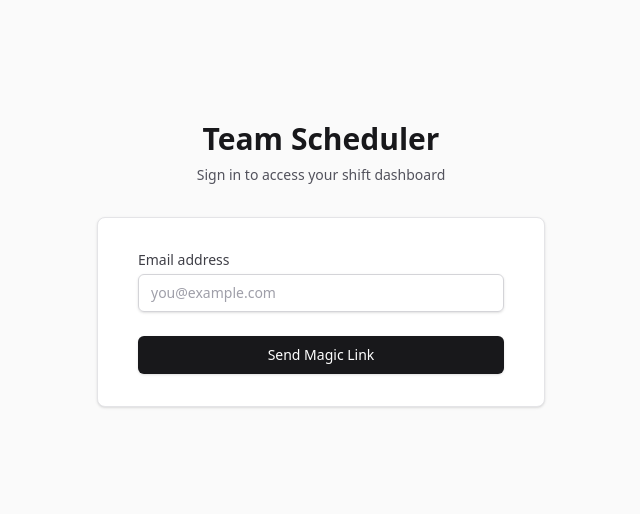
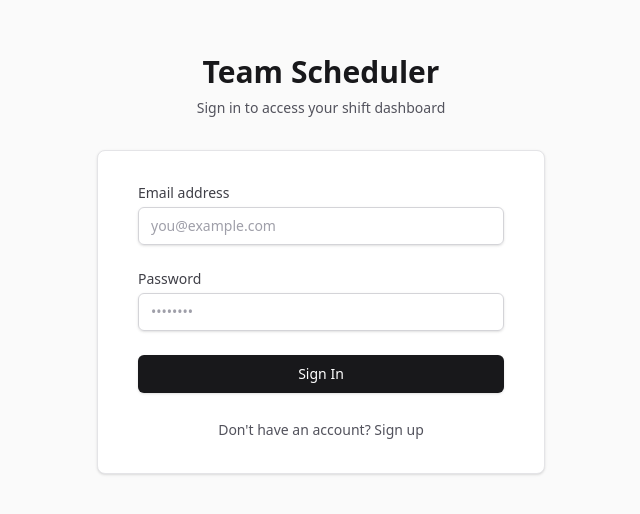
Before and after one commit to xianyuyitiao79-png/team-scheduler, a React (Vite) app: page /login in a window 1280 px wide. Shown: the part 148-662 px from the top of the page, without its empty margins (319-959 px from the left). Built offline with nearby package versions, Linux system fonts and the light colour scheme; no server answers.

Commit message:
feat: add password login support

```diff
--- a/src/features/auth/AuthContext.tsx
+++ b/src/features/auth/AuthContext.tsx
@@ -9,7 +9,8 @@ interface AuthContextType {
   profile: Profile | null;
   loading: boolean;
   signOut: () => Promise<void>;
-  signInWithEmail: (email: string) => Promise<{ error: any }>;
+  signInWithEmail: (email: string, password?: string) => Promise<{ error: any }>;
+  signUp: (email: string, password?: string) => Promise<{ error: any }>;
 }
 
 const AuthContext = createContext<AuthContextType>({
@@ -19,6 +20,7 @@ const AuthContext = createContext<AuthContextType>({
   loading: true,
   signOut: async () => {},
   signInWithEmail: async () => ({ error: null }),
+  signUp: async () => ({ error: null }),
 });
 
 export const useAuth = () => useContext(AuthContext);
@@ -84,10 +86,17 @@ export function AuthProvider({ children }: { children: React.ReactNode }) {
     setSession(null);
   };
 
-  const signInWithEmail = async (email: string) => {
-    // Magic link login as requested "Supabase Email Login"
-    // Usually "Email Login" means Magic Link or Password.
-    // Simple & Secure -> Magic Link.
+  const signInWithEmail = async (email: string, password?: string) => {
+    // If password provided, use password login
+    if (password) {
+      const { error } = await supabase.auth.signInWithPassword({
+        email,
+        password,
+      });
+      return { error };
+    }
+
+    // Otherwise fall back to Magic Link
     const { error } = await supabase.auth.signInWithOtp({
       email,
       options: {
@@ -97,8 +106,20 @@ export function AuthProvider({ children }: { children: React.ReactNode }) {
     return { error };
   };
 
+  const signUp = async (email: string, password?: string) => {
+    if (!password) {
+      // Magic link sign up is same as sign in
+      return signInWithEmail(email);
+    }
+    const { error } = await supabase.auth.signUp({
+      email,
+      password,
+    });
+    return { error };
+  };
+
   return (
-    <AuthContext.Provider value={{ user, session, profile, loading, signOut, signInWithEmail }}>
+    <AuthContext.Provider value={{ user, session, profile, loading, signOut, signInWithEmail, signUp }}>
       {children}
     </AuthContext.Provider>
   );
--- a/src/pages/Login.tsx
+++ b/src/pages/Login.tsx
@@ -3,8 +3,10 @@ import { useAuth } from '../features/auth/AuthContext';
 import { Navigate } from 'react-router-dom';
 
 export default function Login() {
-  const { user, signInWithEmail } = useAuth();
+  const { user, signInWithEmail, signUp } = useAuth();
   const [email, setEmail] = useState('');
+  const [password, setPassword] = useState('');
+  const [isSignUp, setIsSignUp] = useState(false);
   const [loading, setLoading] = useState(false);
   const [message, setMessage] = useState('');
 
@@ -15,12 +17,23 @@ export default function Login() {
     setLoading(true);
     setMessage('');
 
-    const { error } = await signInWithEmail(email);
+    let error;
+    if (isSignUp) {
+      const res = await signUp(email, password);
+      error = res.error;
+    } else {
+      const res = await signInWithEmail(email, password);
+      error = res.error;
+    }
 
     if (error) {
       setMessage('Error: ' + error.message);
     } else {
-      setMessage('Magic link sent! Check your email.');
+      if (isSignUp) {
+        setMessage('Sign up successful! Check email for confirmation if required.');
+      } else {
+        // Successful login will redirect automatically via AuthContext user state change
+      }
     }
     setLoading(false);
   };
@@ -33,7 +46,7 @@ export default function Login() {
             Team Scheduler
           </h2>
           <p className="mt-2 text-sm text-zinc-600">
-            Sign in to access your shift dashboard
+            {isSignUp ? 'Create a new account' : 'Sign in to access your shift dashboard'}
           </p>
         </div>
 
@@ -59,12 +72,41 @@ export default function Login() {
             </div>
 
             <div>
+              <label htmlFor="password" className="block text-sm font-medium text-zinc-700">
+                Password
+              </label>
+              <div className="mt-1">
+                <input
+                  id="password"
+                  name="password"
+                  type="password"
+                  autoComplete="current-password"
+                  required
+                  value={password}
+                  onChange={(e) => setPassword(e.target.value)}
+                  className="appearance-none block w-full px-3 py-2 border border-zinc-300 rounded-md shadow-sm placeholder-zinc-400 focus:outline-none focus:ring-zinc-500 focus:border-zinc-500 sm:text-sm"
+                  placeholder="••••••••"
+                />
+              </div>
+            </div>
+
+            <div>
               <button
                 type="submit"
                 disabled={loading}
                 className="w-full flex justify-center py-2 px-4 border border-transparent rounded-md shadow-sm text-sm font-medium text-white bg-zinc-900 hover:bg-zinc-800 focus:outline-none focus:ring-2 focus:ring-offset-2 focus:ring-zinc-500 disabled:opacity-50"
               >
-                {loading ? 'Sending...' : 'Send Magic Link'}
+                {loading ? 'Processing...' : (isSignUp ? 'Sign Up' : 'Sign In')}
+              </button>
+            </div>
+
+            <div className="text-center">
+              <button
+                type="button"
+                onClick={() => setIsSignUp(!isSignUp)}
+                className="text-sm text-zinc-600 hover:text-zinc-900"
+              >
+                {isSignUp ? 'Already have an account? Sign in' : "Don't have an account? Sign up"}
               </button>
             </div>
 
```
Also changed, not shown: 1 other file (tests, documents, lock files or other folders).
